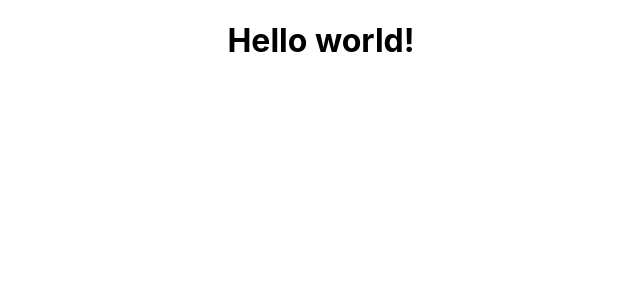
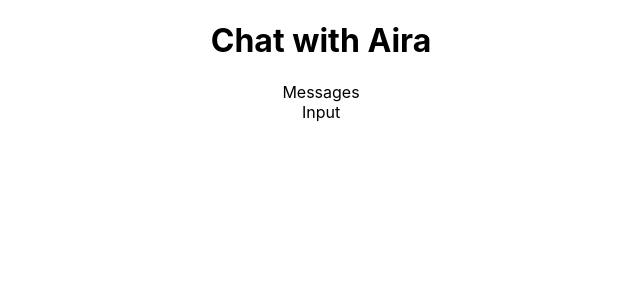
Before and after one commit to bitcraft3r/game-genie-ai, a React (Create React App) app in the folder app/client/: page / in a window 1280 px wide. Shown: the top 300 px of the page, without its empty margins (319-959 px from the left). Built offline with nearby package versions, Linux system fonts and the light colour scheme; the HTML template or start-up script is replaced by a standard one.

Commit message:
setup template components

```diff
--- a/app/client/src/App.js
+++ b/app/client/src/App.js
@@ -1,9 +1,14 @@
 import './App.css';
+import Header from './Components/Header';
+import Messages from './Components/Messages';
+import Input from './Components/Input';
 
 function App() {
   return (
     <div className="App">
-      <h1>Hello world!</h1>
+      <Header />
+      <Messages />
+      <Input />
     </div>
   );
 }
--- /dev/null
+++ b/app/client/src/Components/Header.jsx
@@ -0,0 +1,10 @@
+import React from 'react';
+
+const Header = () => {
+  return (
+    <h1>Chat with Aira</h1>
+
+  )
+};
+
+export default Header;
--- /dev/null
+++ b/app/client/src/Components/Input.jsx
@@ -0,0 +1,9 @@
+import React from 'react';
+
+const Input = () => {
+  return (
+    <div>Input</div>
+  )
+};
+
+export default Input;
--- /dev/null
+++ b/app/client/src/Components/Messages.jsx
@@ -0,0 +1,9 @@
+import React from 'react';
+
+const Messages = () => {
+  return (
+    <div>Messages</div>
+  )
+};
+
+export default Messages;
```
